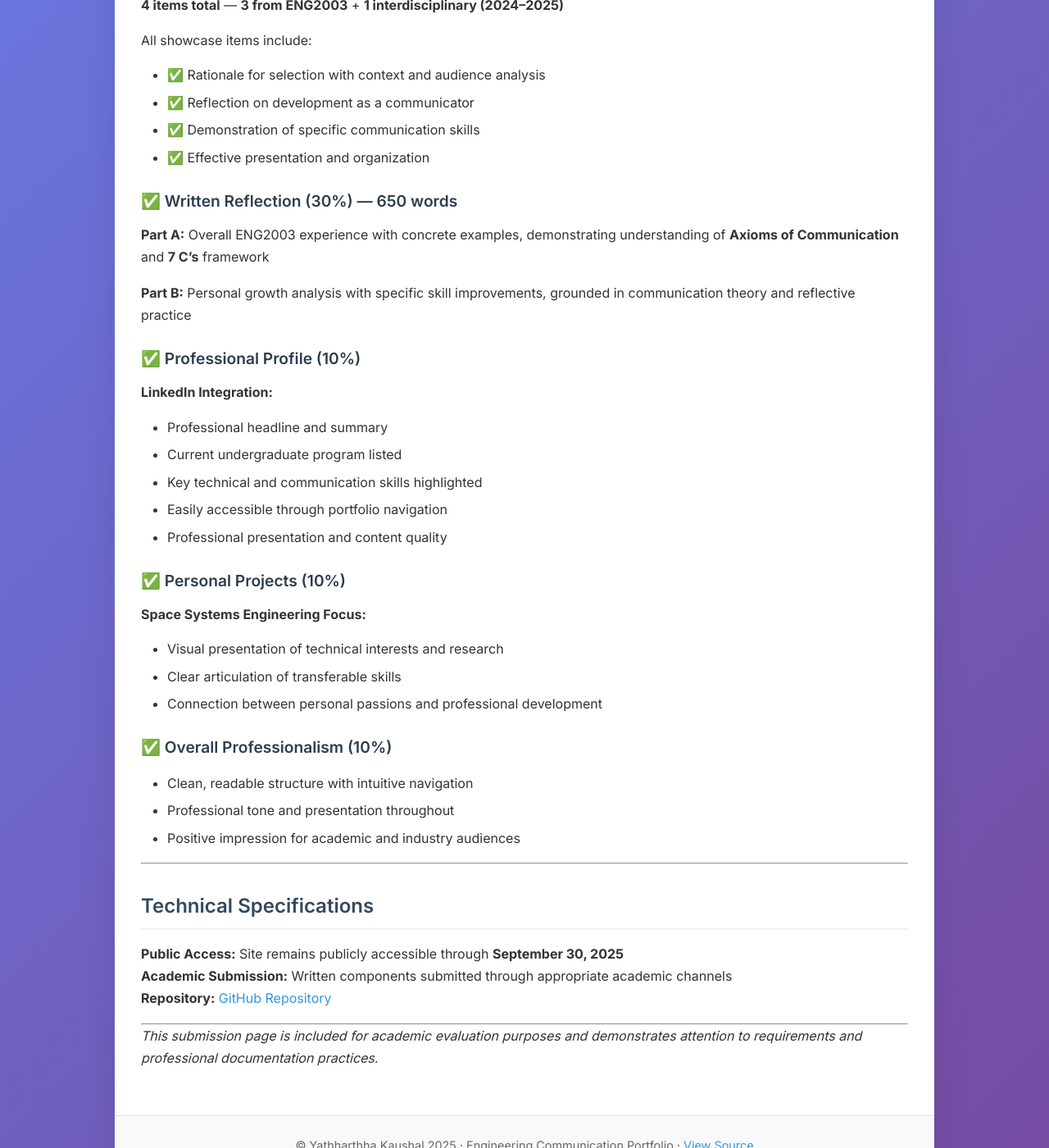
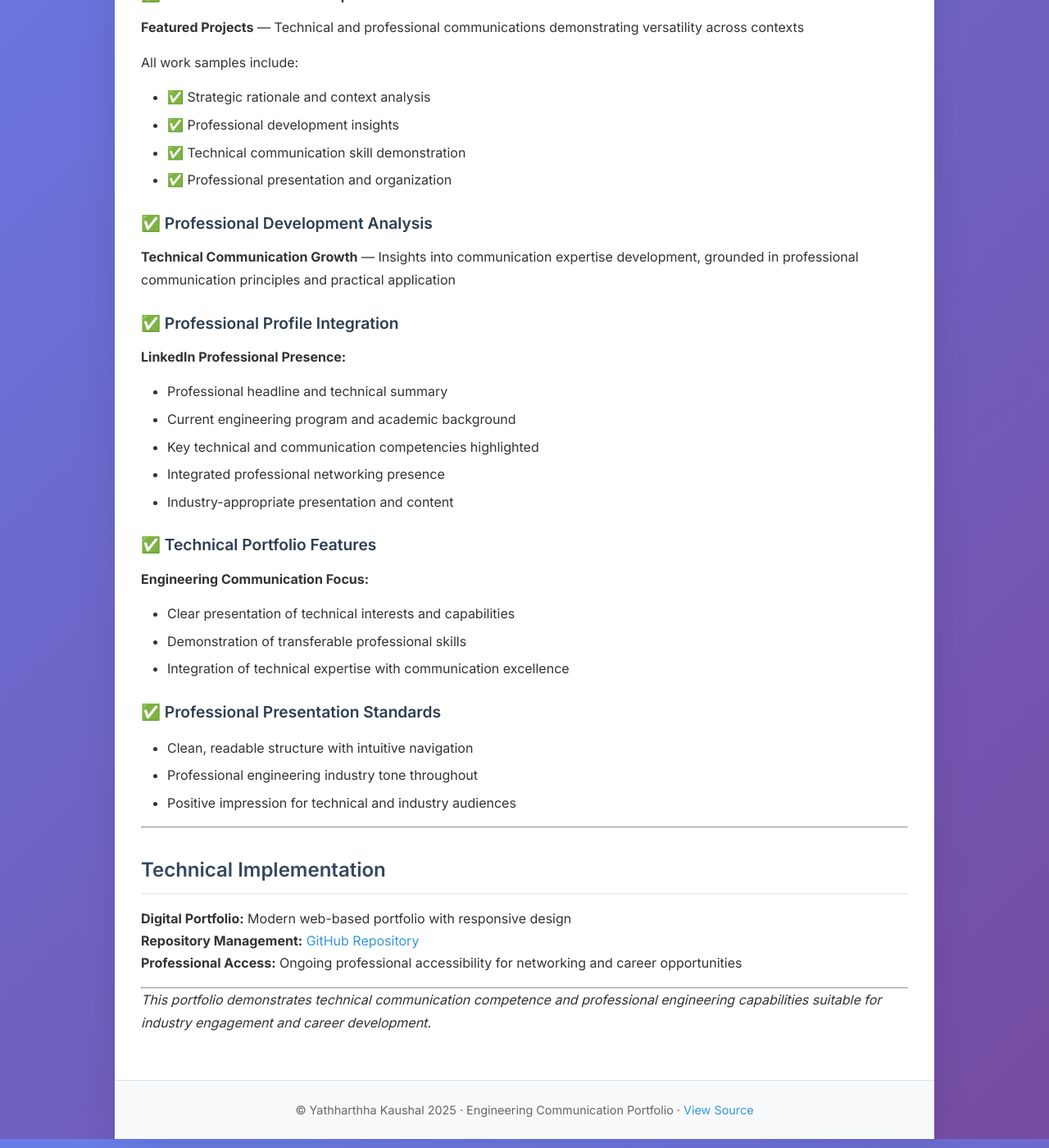
Before and after one commit to YK12321/Engineering-Portfolio, a Jekyll site: the page built from checklist.md, in a window 1280 px wide and 1400 px high, scrolled down 583 px. Shown: the whole window at 82% size. Built offline with Jekyll 4.4.1, drawn with Linux system fonts in a browser that asks for light colours; our own code applies the rules of GitHub Pages for plain Markdown files; some of the changed text lies outside the part shown.

Commit message:
Transform portfolio from academic to professional: remove course references, word counts, and academic language

```diff
--- a/_layouts/default.html
+++ b/_layouts/default.html
@@ -259,9 +259,9 @@
         </div>
         <nav>
           <a href="{{ site.baseurl }}/">Home</a>
-          <a href="{{ site.baseurl }}/showcase/">Showcase</a>
-          <a href="{{ site.baseurl }}/reflection/">Reflection</a>
-          <a href="{{ site.baseurl }}/checklist.html">Submission</a>
+          <a href="{{ site.baseurl }}/showcase/">Work Samples</a>
+          <a href="{{ site.baseurl }}/reflection/">Development</a>
+          <a href="{{ site.baseurl }}/checklist.html">About</a>
         </nav>
       </div>
     </header>
--- a/checklist.md
+++ b/checklist.md
@@ -1,58 +1,56 @@
 
 ---
 layout: default
-title: Submission Information
+title: About This Portfolio
 ---
 
-# ENG2003 Portfolio Submission
+# About This Portfolio
 
-This page contains the technical submission requirements and verification checklist for academic evaluation purposes.
+This professional portfolio showcases my expertise in technical communication and engineering project management through selected work samples and professional development insights.
 
 ---
 
-## Portfolio Completion Status
+## Portfolio Contents
 
-### ✅ Showcase Components (40%)
-**4 items total** — **3 from ENG2003** + **1 interdisciplinary (2024–2025)**
+### ✅ Professional Work Samples
+**Featured Projects** — Technical and professional communications demonstrating versatility across contexts
 
-All showcase items include:
-- ✅ Rationale for selection with context and audience analysis
-- ✅ Reflection on development as a communicator
-- ✅ Demonstration of specific communication skills
-- ✅ Effective presentation and organization
+All work samples include:
+- ✅ Strategic rationale and context analysis
+- ✅ Professional development insights
+- ✅ Technical communication skill demonstration
+- ✅ Professional presentation and organization
 
-### ✅ Written Reflection (30%) — 650 words
-**Part A:** Overall ENG2003 experience with concrete examples, demonstrating understanding of **Axioms of Communication** and **7 C's** framework
+### ✅ Professional Development Analysis
+**Technical Communication Growth** — Insights into communication expertise development, grounded in professional communication principles and practical application
 
-**Part B:** Personal growth analysis with specific skill improvements, grounded in communication theory and reflective practice
+### ✅ Professional Profile Integration
+**LinkedIn Professional Presence:**
+- Professional headline and technical summary
+- Current engineering program and academic background
+- Key technical and communication competencies highlighted
+- Integrated professional networking presence
+- Industry-appropriate presentation and content
 
-### ✅ Professional Profile (10%)
-**LinkedIn Integration:**
-- Professional headline and summary
-- Current undergraduate program listed
-- Key technical and communication skills highlighted
-- Easily accessible through portfolio navigation
-- Professional presentation and content quality
+### ✅ Technical Portfolio Features
+**Engineering Communication Focus:**
+- Clear presentation of technical interests and capabilities
+- Demonstration of transferable professional skills
+- Integration of technical expertise with communication excellence
 
-### ✅ Personal Projects (10%)
-**Space Systems Engineering Focus:**
-- Visual presentation of technical interests and research
-- Clear articulation of transferable skills
-- Connection between personal passions and professional development
-
-### ✅ Overall Professionalism (10%)
+### ✅ Professional Presentation Standards
 - Clean, readable structure with intuitive navigation
-- Professional tone and presentation throughout
-- Positive impression for academic and industry audiences
+- Professional engineering industry tone throughout
+- Positive impression for technical and industry audiences
 
 ---
 
-## Technical Specifications
+## Technical Implementation
 
-**Public Access:** Site remains publicly accessible through **September 30, 2025**
-**Academic Submission:** Written components submitted through appropriate academic channels
-**Repository:** [GitHub Repository](https://github.com/{{ site.github_username }}/{{ site.repository | split: "/" | last }})
+**Digital Portfolio:** Modern web-based portfolio with responsive design
+**Repository Management:** [GitHub Repository](https://github.com/{{ site.github_username }}/{{ site.repository | split: "/" | last }})
+**Professional Access:** Ongoing professional accessibility for networking and career opportunities
 
 ---
 
-*This submission page is included for academic evaluation purposes and demonstrates attention to requirements and professional documentation practices.*
+*This portfolio demonstrates technical communication competence and professional engineering capabilities suitable for industry engagement and career development.*
```
Also changed, not shown: reflection/index.md (+19 -16 lines), showcase/index.md (+15 -19 lines).
